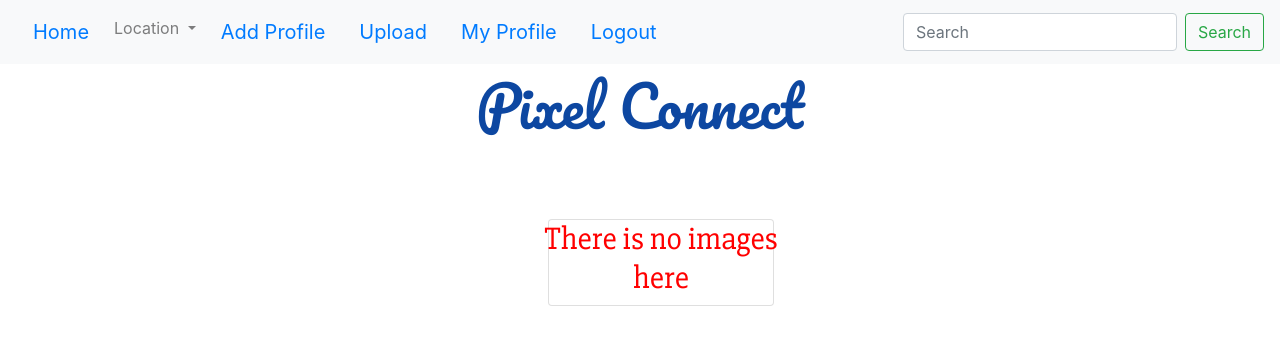
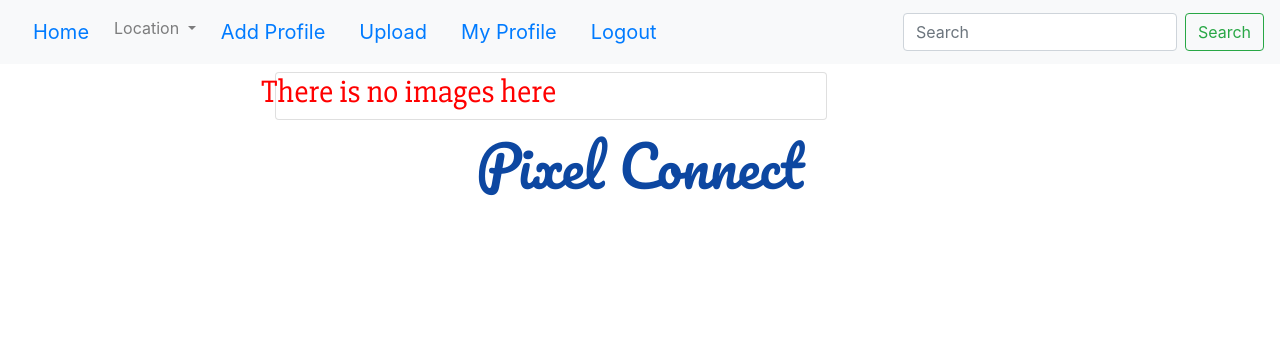
Before and after one commit to cherucole/Pixel-Connect, a Django app: page / in a window 1280 px wide. Shown: the top 364 px of the page. Run offline with Django 3.2, Linux system fonts and the light colour scheme; the visitor is signed in with stand-in values (Sample User, id 1); data that the repository does not hold is empty; some libraries are stand-ins or nearby versions; some web fonts are replaced.

Commit message:
added style for center mainpage content

```diff
--- a/pixel_app/templates/images/homepage.html
+++ b/pixel_app/templates/images/homepage.html
@@ -25,34 +25,21 @@
 
 
 
-<div class="container-fluid">
-
-
-    <h1 id="mainheading" style="text-align:center; color:#0d47a1" class="display-4"> Pixel Connect</h1>
-
-
-          <br>
-        <br>
-
-
-    <br>
-  <div class="row">
 
 
 
-    <!-- Empty div -->
-    <div class="col-md-5">
+<div class="container">
 
-<!--<img src="{% static 'images/login.png'%}" alt="">-->
+  <div class="row">
+
+        <div class="col-lg-8 col-md-10 mx-auto">
 
 
-    </div>
 
-    <div class="col-md-7">
 
 
   <div class="card-columns" >
-      <div class="card" style="width:100%;">
+      <div class="card" style="width:240%;" >
       {% for image in posts %}
 
       {{post_test.id}}
@@ -126,10 +113,32 @@
 
   </div>
     </div>
-          <div class="col-md-4"></div>
 
 
     </div>
+    </div>
+
+
+
+
+
+
+
+
+
+
+<div class="container-fluid">
+
+
+    <h1 id="mainheading" style="text-align:center; color:#0d47a1" class="display-4"> Pixel Connect</h1>
+
+
+          <br>
+        <br>
+
+
+    <br>
+
     </div>
 
 
```
